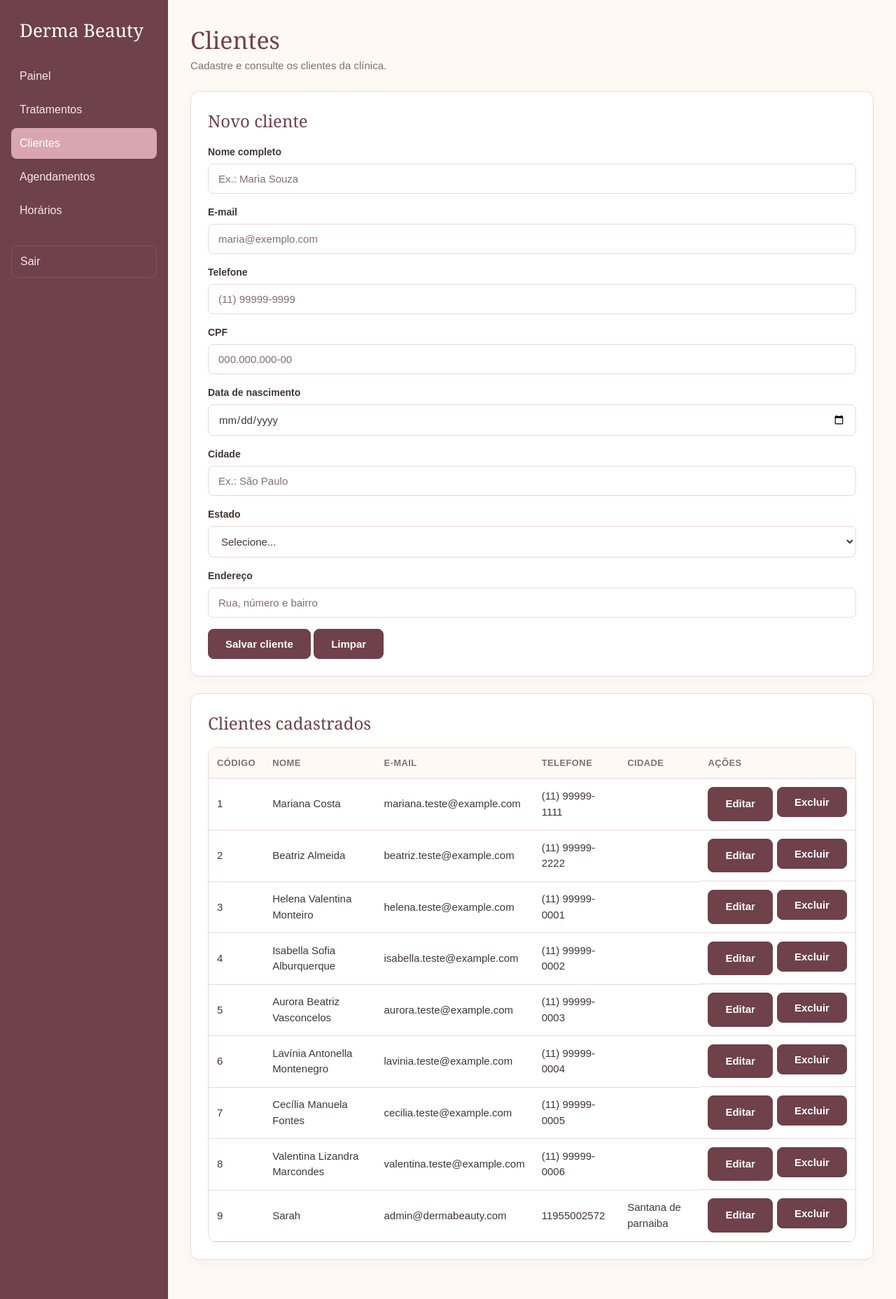
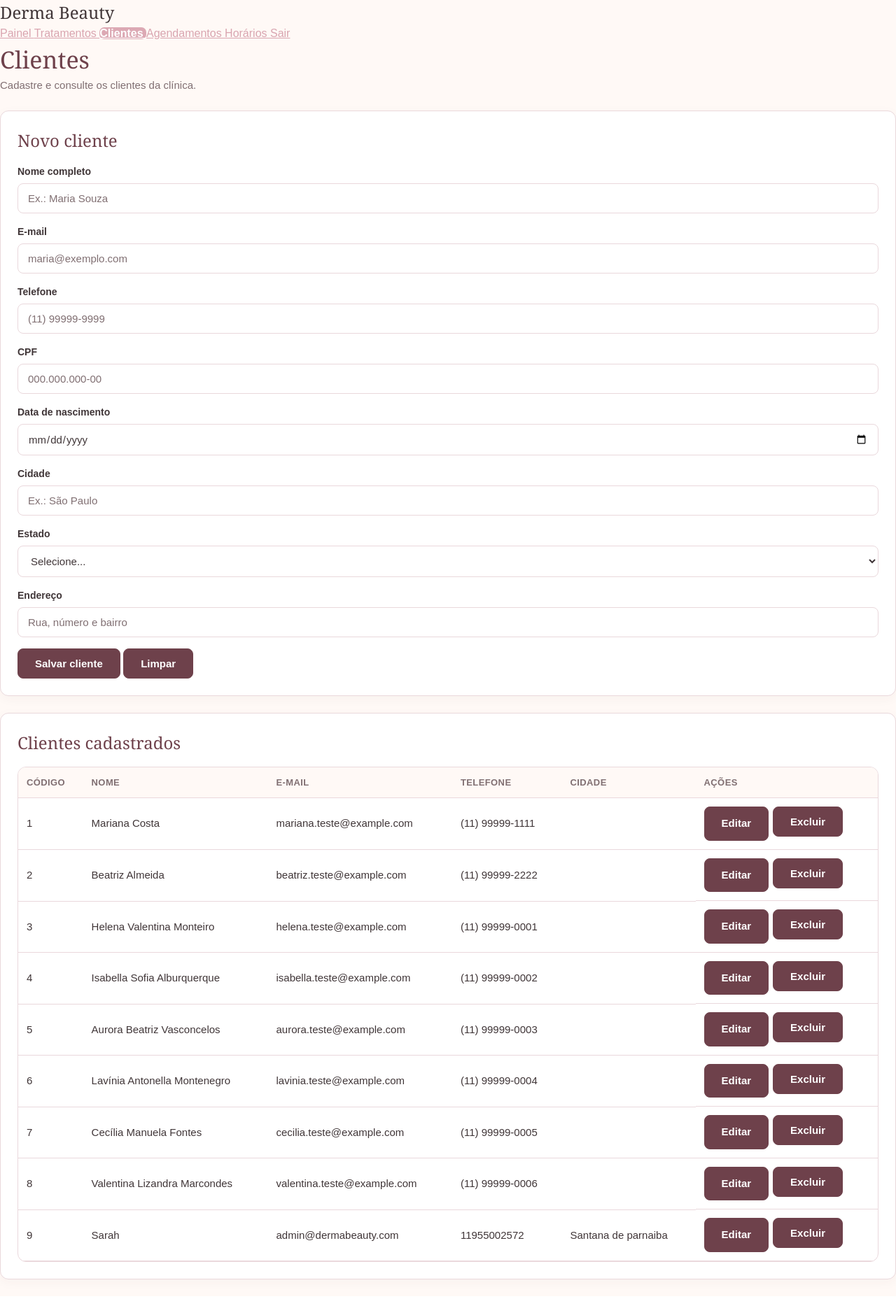
Before and after one commit to sarahduete/DermaBeauty, a PHP site: page /admin/clientes.php in a window 1280 px wide. Shown: the whole page at 70% size. After the commit the page ends 1835 px from the top, so only its background shows below. Run offline with PHP 8.4, Linux system fonts and the light colour scheme; data comes from the database, SQL or seed files in the repository.

Commit message:
Update style.css

```diff
--- a/css/style.css
+++ b/css/style.css
@@ -156,58 +156,21 @@ a {
 
 /* ===== 4. Layout com menu lateral ===== */
 
-.layout {
-  display: grid;
-  grid-template-columns: 240px 1fr;
-  min-height: 100vh;
-}
-
-.menu-lateral {
-  background-color: var(--cor-lateral);
-  padding: 24px 16px;
-}
-
-.menu-lateral .logo {
-  color: var(--cor-branco);
-  font-family: "Cormorant Garamond", Georgia, serif;
-  font-size: 26px;
-  font-weight: 500;
-  margin-bottom: 24px;
-  padding-left: 12px;
-}
-
-.menu-lateral nav {
-  display: flex;
-  flex-direction: column;
-  gap: 4px;
-}
-
-.menu-lateral a {
-  color: #F8E8EC;
-  text-decoration: none;
-  padding: 10px 12px;
-  border-radius: var(--raio);
-  transition: background-color 0.2s, color 0.2s;
-}
-
-.menu-lateral a:hover {
-  background-color: #80535D;
-  color: var(--cor-branco);
-}
-
-.menu-lateral a.ativo {
-  background-color: var(--cor-primaria);
-  color: var(--cor-branco);
-}
-
-.menu-lateral a.sair {
-  margin-top: 24px;
-  border: 1px solid #80535D;
-}
-
-.conteudo {
-  padding: 32px;
-  background-color: var(--cor-fundo);
+/* MENU LATERAL - ITEM ATIVO */
+
+.menu-lateral nav a.ativo {
+    background-color: #DCA9B4;
+    color: #FFFFFF;
+    font-weight: 600;
+    border-radius: 7px;
+}
+
+.menu-lateral nav a {
+    transition: background-color 0.2s ease;
+}
+
+.menu-lateral nav a:not(.ativo):not(.sair):hover {
+    background-color: rgba(220, 169, 180, 0.25);
 }
 
 /* ===== 5. Títulos e cartões ===== */
```
